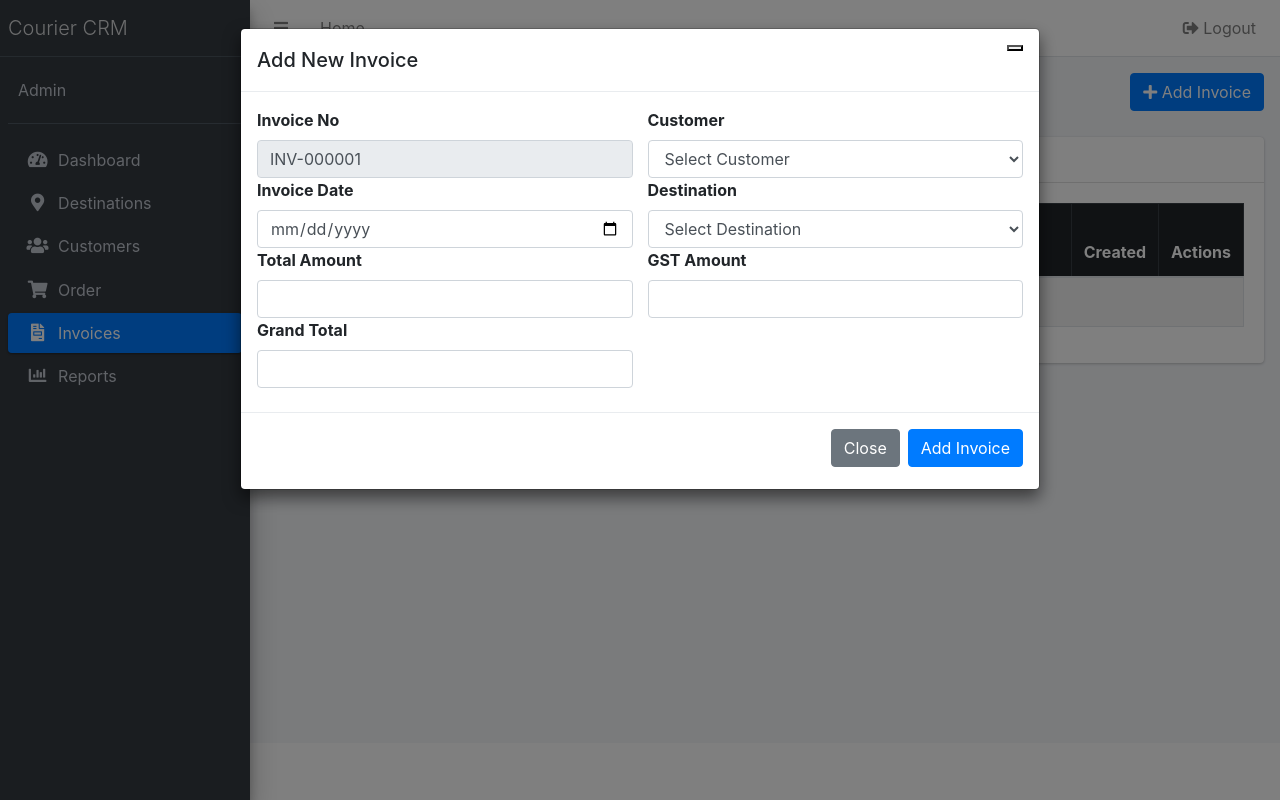
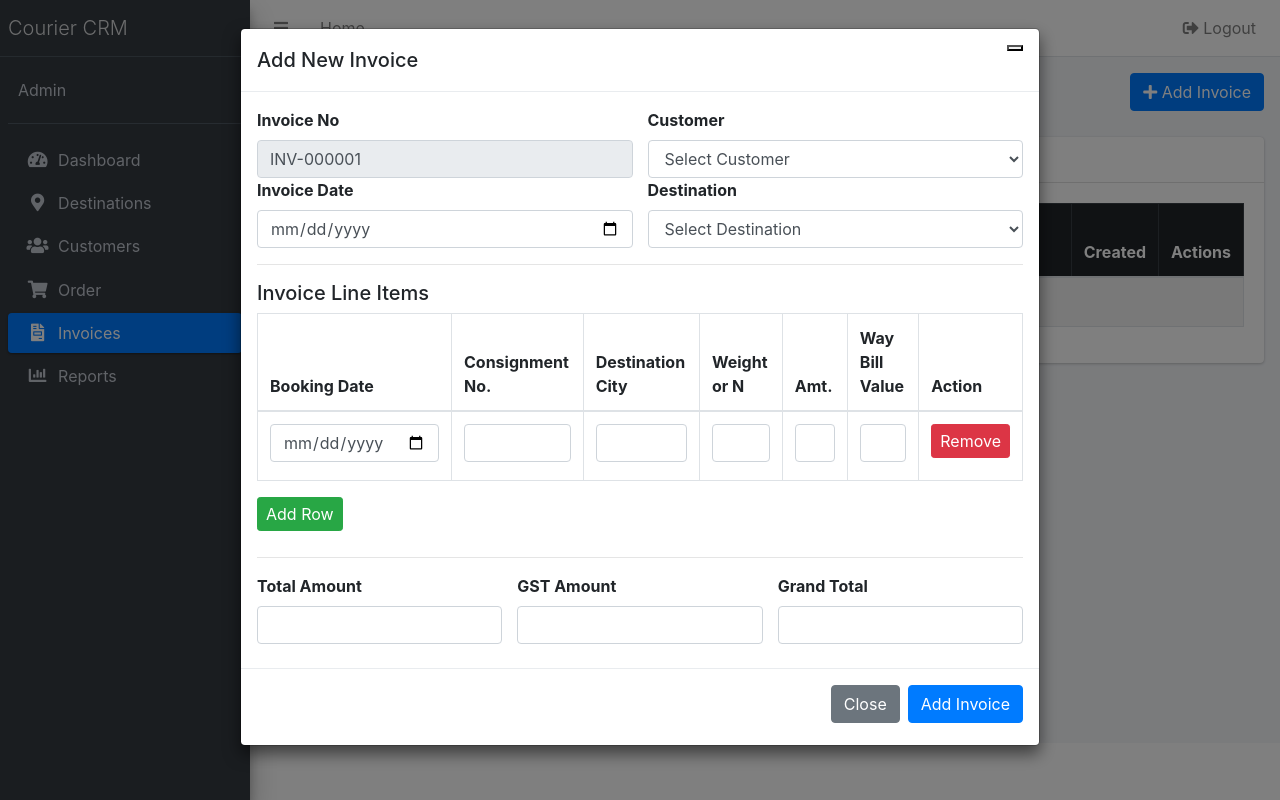
Before and after one commit to UKY171991/alok-crm, a PHP site: page /alok-crm/invoices.php in a window 1280 px wide, after a click on "Add Invoice". Run offline with PHP 8.4, Linux system fonts and the light colour scheme; the visitor is signed in with stand-in values (Sample User, id 1); data comes from the database, SQL or seed files in the repository; data that the repository does not hold is empty; some libraries are stand-ins or nearby versions.

Commit message:
Update invoices.php

```diff
--- a/invoices.php
+++ b/invoices.php
@@ -73,15 +73,47 @@ $invoice_no = generateInvoiceNo($conn);
                                         ?>
                                     </select>
                                 </div>
-                                <div class="col-md-6">
+                            </div>
+                            <hr>
+                            <h5>Invoice Line Items</h5>
+                            <div class="table-responsive">
+                                <table class="table table-bordered" id="lineItemsTable">
+                                    <thead>
+                                        <tr>
+                                            <th>Booking Date</th>
+                                            <th>Consignment No.</th>
+                                            <th>Destination City</th>
+                                            <th>Weight or N</th>
+                                            <th>Amt.</th>
+                                            <th>Way Bill Value</th>
+                                            <th>Action</th>
+                                        </tr>
+                                    </thead>
+                                    <tbody>
+                                        <tr>
+                                            <td><input type="date" name="line_items[0][booking_date]" class="form-control" required></td>
+                                            <td><input type="text" name="line_items[0][consignment_no]" class="form-control" required></td>
+                                            <td><input type="text" name="line_items[0][destination_city]" class="form-control" required></td>
+                                            <td><input type="number" step="0.001" name="line_items[0][weight]" class="form-control" required></td>
+                                            <td><input type="number" step="0.01" name="line_items[0][amt]" class="form-control"></td>
+                                            <td><input type="number" step="0.01" name="line_items[0][way_bill_value]" class="form-control"></td>
+                                            <td><button type="button" class="btn btn-danger btn-sm remove-row">Remove</button></td>
+                                        </tr>
+                                    </tbody>
+                                </table>
+                                <button type="button" class="btn btn-success btn-sm" id="addRowBtn">Add Row</button>
+                            </div>
+                            <hr>
+                            <div class="row">
+                                <div class="col-md-4">
                                     <label>Total Amount</label>
                                     <input type="number" step="0.01" name="total_amount" id="total_amount" class="form-control" required>
                                 </div>
-                                <div class="col-md-6">
+                                <div class="col-md-4">
                                     <label>GST Amount</label>
                                     <input type="number" step="0.01" name="gst_amount" id="gst_amount" class="form-control">
                                 </div>
-                                <div class="col-md-6">
+                                <div class="col-md-4">
                                     <label>Grand Total</label>
                                     <input type="number" step="0.01" name="grand_total" id="grand_total" class="form-control" required>
                                 </div>
@@ -258,6 +290,25 @@ $(function () {
 
     $(document).ready(function () {
         $("#invoice_no").val("<?php echo $invoice_no; ?>");
+        let rowIdx = 1;
+        $('#addRowBtn').click(function () {
+            const row = `<tr>
+                <td><input type="date" name="line_items[${rowIdx}][booking_date]" class="form-control" required></td>
+                <td><input type="text" name="line_items[${rowIdx}][consignment_no]" class="form-control" required></td>
+                <td><input type="text" name="line_items[${rowIdx}][destination_city]" class="form-control" required></td>
+                <td><input type="number" step="0.001" name="line_items[${rowIdx}][weight]" class="form-control" required></td>
+                <td><input type="number" step="0.01" name="line_items[${rowIdx}][amt]" class="form-control"></td>
+                <td><input type="number" step="0.01" name="line_items[${rowIdx}][way_bill_value]" class="form-control"></td>
+                <td><button type="button" class="btn btn-danger btn-sm remove-row">Remove</button></td>
+            </tr>`;
+            $('#lineItemsTable tbody').append(row);
+            rowIdx++;
+        });
+        $(document).on('click', '.remove-row', function () {
+            if ($('#lineItemsTable tbody tr').length > 1) {
+                $(this).closest('tr').remove();
+            }
+        });
     });
 
 });
```
